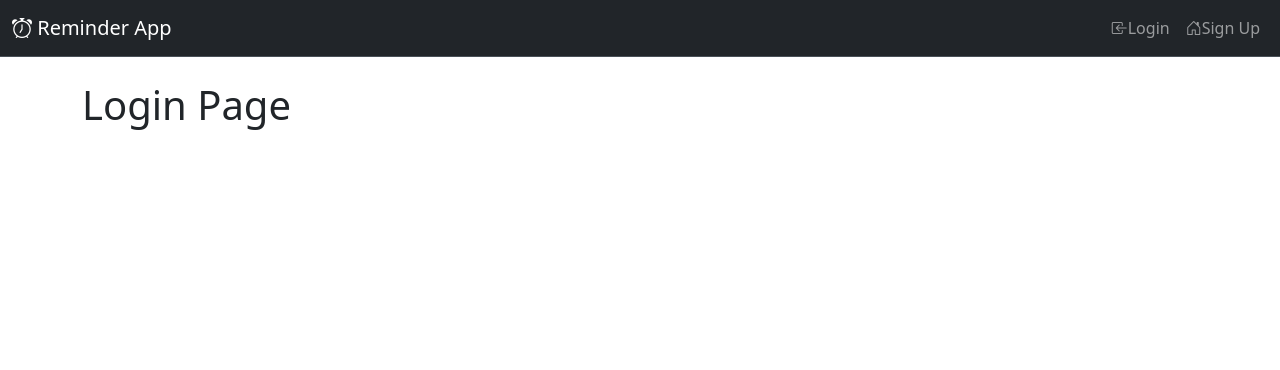
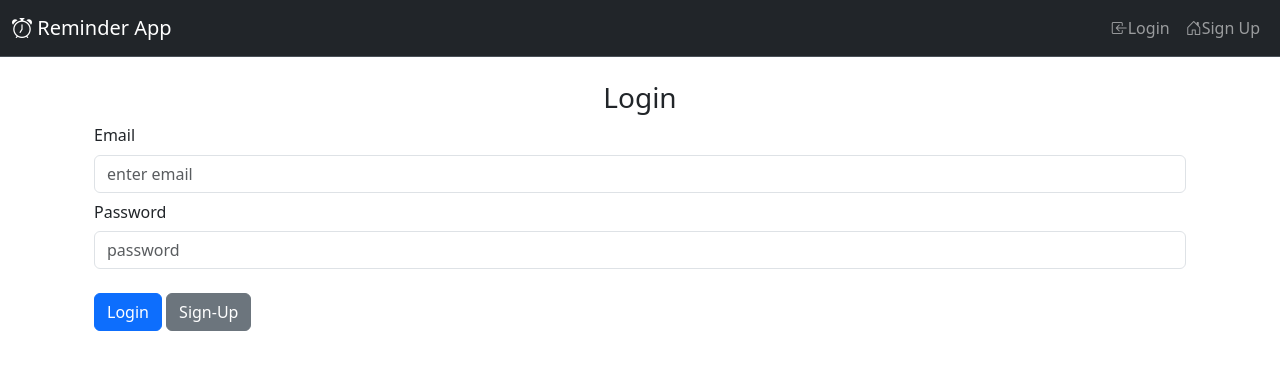
Before and after one commit to HenujanRohanadasan/Reminder_Webapp, a Flask app: page /login in a window 1280 px wide. Shown: the top 370 px of the page. Run offline with Flask 3, Linux system fonts and the light colour scheme.

Commit message:
redirect

```diff
--- a/templates/login.html
+++ b/templates/login.html
@@ -2,5 +2,22 @@
 {% block title %}Login{% endblock %}
 {% block content %}
 <br>
-<h1>Login Page</h1>
+<form method="post">
+    <h3 align="center">Login</h3>
+    <div class="container">
+        <div class="form-group">
+            <label for="email" class="form-label">Email</label>
+            <input type="email" class="form-control" name="email" id="email" placeholder="enter email">
+        </div>
+        <div class="form-group">
+            <label for="inputPassword6" class="col-form-label">Password</label>
+            <input type="password" id="inputPassword6" class="form-control" placeholder="password" name="password">
+        </div>
+        <br>
+        <div>
+            <button class="btn btn-primary" type="submit" aria-pressed="true">Login</button>
+            <a href="/sign-up" class="btn btn-secondary" role="button" aria-pressed="true">Sign-Up</a>
+        </div>
+    </div>
+</form>
 {% endblock %}
--- a/templates/logout.html
+++ /dev/null
@@ -1,6 +0,0 @@
-{% extends "base.html" %}
-{% block title %}Logout{% endblock %}
-{% block content %}
-<br>
-<h1>Logout</h1>
-{% endblock %}
--- a/views/auth.py
+++ b/views/auth.py
@@ -1,4 +1,4 @@
-from flask import Blueprint, render_template
+from flask import Blueprint, render_template, redirect, url_for
 from flask_login import current_user
 
 auth = Blueprint('auth', __name__)
@@ -9,7 +9,7 @@ def login():
 
 @auth.route('/logout', methods=['GET'])
 def logout():
-    return render_template('logout.html', user=current_user)
+    return redirect(url_for('auth.login'))
 
 @auth.route('/sign-up', methods=['GET'])
 def sign_up():
```
Also changed, not shown: templates/sign_up.html (+18 -1 lines).
